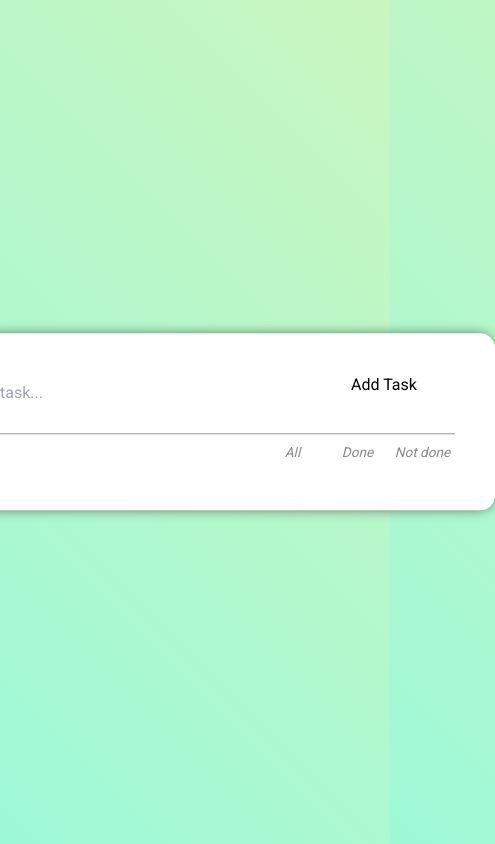
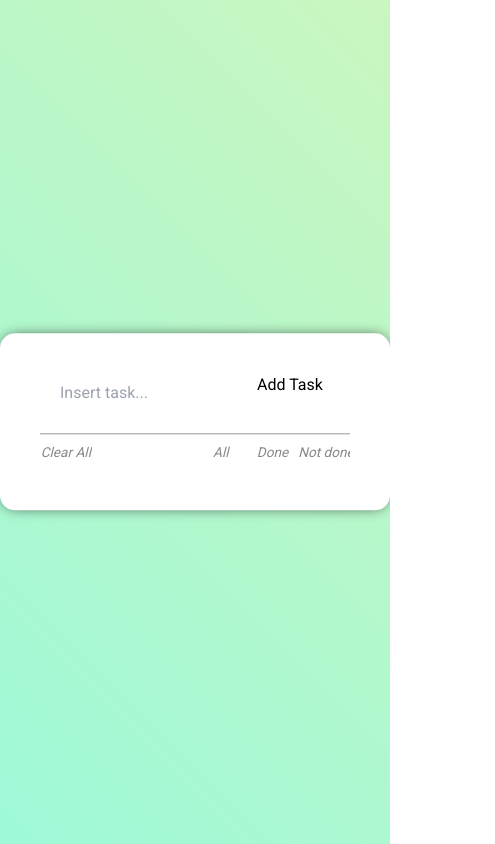
Before and after one commit to Milosauro/AngularToDoList, an Angular app: page / in a window 390 px wide. Shown: the whole page, 495 px wide, since content can reach past the window. Built offline with nearby package versions, Linux system fonts and the light colour scheme; a small style sheet from the web is missing.

Commit message:
:lipstick: Add task scrollbar

```diff
--- a/src/app/app.component.css
+++ b/src/app/app.component.css
@@ -14,3 +14,21 @@
     -webkit-box-shadow: 0px 0px 15px -5px #000000;
     box-shadow: 0px 0px 15px -5px #000000;
 }
+
+@media only screen and (max-width: 768px) {
+    /* For mobile phones: */
+    .centrato{
+        width: 100%;
+        padding: 40px;
+        margin: 0 auto;
+        background-color: white;
+        margin: 0;
+        position: absolute;
+        top: 50%;
+        left: 50%;
+        transform: translate(-50%, -50%);
+        border-radius: 15px;
+        -webkit-box-shadow: 0px 0px 15px -5px #000000;
+        box-shadow: 0px 0px 15px -5px #000000;
+    }
+  }
--- a/src/app/test/test.component.css
+++ b/src/app/test/test.component.css
@@ -41,9 +41,13 @@
     font-family: 'Roboto';
 }
 
+.scroll-container{
+    max-height: 500px;
+    overflow: overflow-auto;
+}
+
 .elemento-container{
     width: 100%;
-    overflow: hidden;
 }
 
     .elemento{
@@ -109,3 +113,19 @@
         font-style:italic;
         color: #888;
     }
+
+@media only screen and (max-width: 768px) {
+    /* For mobile phones: */
+    .input-container input[type=text] {
+        width: 70%;
+    }
+    .testo{
+        width: 80%;
+    }
+    .actionBar-box{
+        width:20%;
+    }
+    .space-box{
+        width:40%;
+    }
+}
--- a/src/app/test/test.component.html
+++ b/src/app/test/test.component.html
@@ -7,6 +7,7 @@
 </div>
 
 <!-- ToDo LIST -->
+<div class="scroll-container overflow-scroll">
     <div class="elemento-container" *ngFor="let elem of loadedTodoArray; let i = index;">
         <div [ngClass]="elem.done == true ? 'elemento-done' : 'elemento'">
             <div class="testo"><span [ngClass]="elem.done == true ? 'done' : ''">{{elem.title}}</span></div>
@@ -23,6 +24,7 @@
             </button>
             <!-- <div class="toggle" (click)="toggleDone(elem)"><b>T</b></div> -->
             <!-- <div class="elimina" (click)="todoDelete(i)"><b>X</b></div> -->
+        </div>
     </div>
 </div>
 
```
Lines whose indentation alone changed are shown as unchanged.
